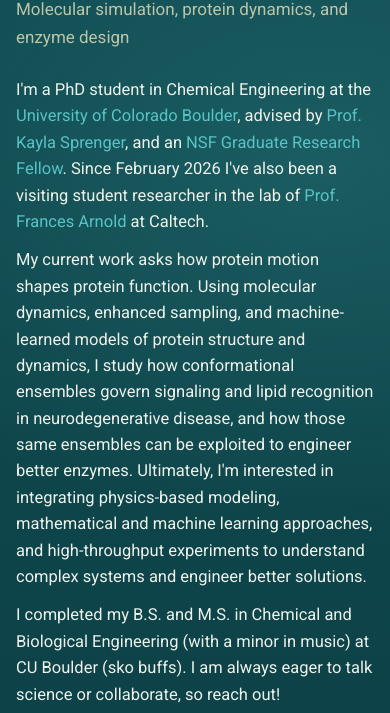
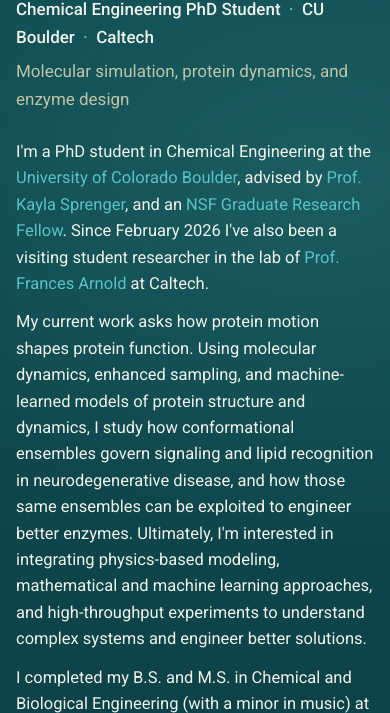
Before and after one commit to davidsaeb/davidsaeb.github.io, a plain HTML site: page index.html in a window 390 px wide. Shown: the part 387-1100 px from the top of the page. Drawn offline with Linux system fonts and the light colour scheme.

Commit message:
Add files via upload

```diff
--- a/index.html
+++ b/index.html
@@ -104,6 +104,8 @@
   .who { display: flex; align-items: center; gap: 32px; margin-bottom: 26px; }
   .who img { width: 280px; height: 280px; border-radius: 50%; object-fit: cover; border: 3px solid var(--aqua); flex: none; background: var(--teal); }
   h1 { font: 500 clamp(38px, 4.6vw, 54px)/1.05 "Roboto", sans-serif; letter-spacing: -.015em; margin: 0 0 6px; }
+  .role { font-size: clamp(15px, 1.4vw, 19px); font-weight: 500; color: var(--text); margin: 4px 0 6px; white-space: nowrap; }
+  .role span { color: var(--aqua); margin: 0 4px; }
   .tagline { font-size: clamp(14px, 1.3vw, 17.5px); color: var(--sage); margin: 0; white-space: nowrap; }
   .bio p { margin: 0 0 12px; max-width: 66ch; }
   .hero .bio { line-height: 1.6; }
@@ -170,6 +172,7 @@
     .hero-img { max-height: 420px; }
     .ball.feature { left: auto; }
     .tagline { white-space: normal; font-size: 17px; }
+    .role { white-space: normal; font-size: 17px; }
     header.hero .content { min-height: 0; }
     .glow img { max-height: 240px; }
   }
@@ -213,6 +216,7 @@
         <img src="images/david.jpg" alt="Portrait of David Saeb">
         <div>
           <h1>David Saeb</h1>
+          <p class="role">Chemical Engineering PhD Student <span>·</span> CU Boulder <span>·</span> Caltech</p>
           <p class="tagline">Molecular simulation, protein dynamics, and enzyme design</p>
         </div>
       </div>
```
